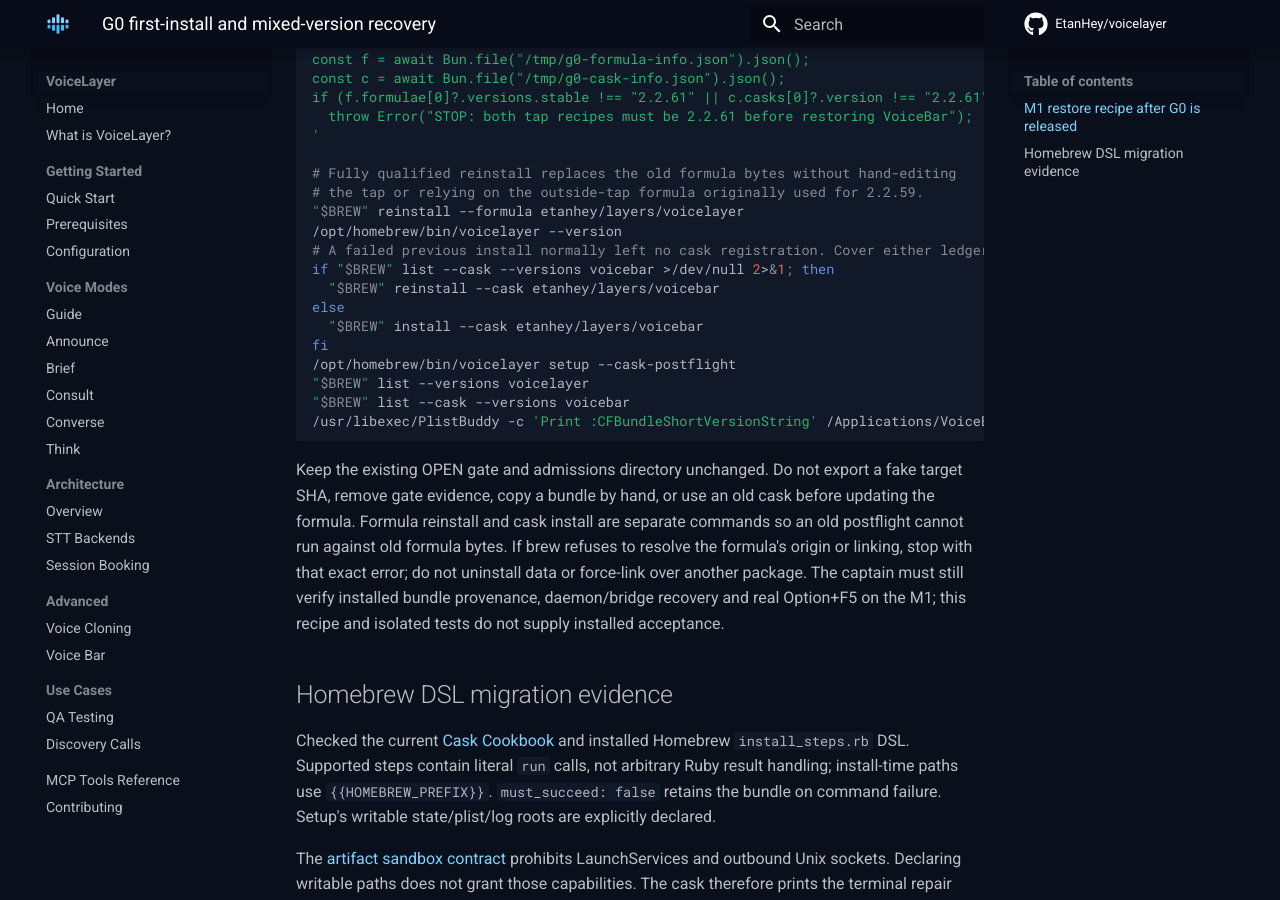
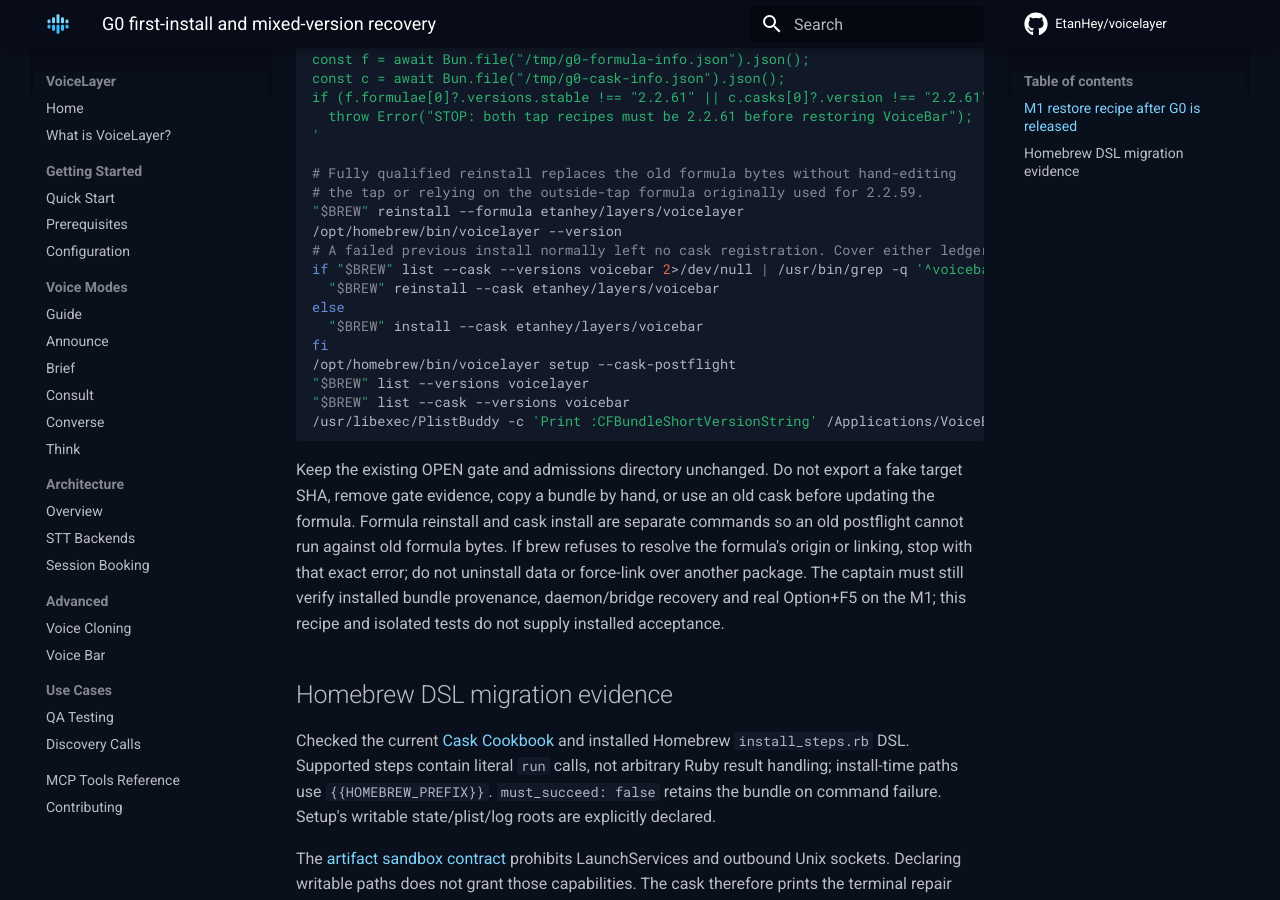
Before and after one commit to EtanHey/voicelayer, an MkDocs documentation site: the page built from docs/update-gate-first-install.md, in a window 1280 px wide and 900 px high, scrolled down 927 px. Built offline with MkDocs 1.6.1 and Material for MkDocs 9.7.7, drawn with Linux system fonts in a browser that asks for light colours; comment, search, counter and statistics services are not loaded.

Commit message:
docs(setup): check cask registration before M1 restoration
Co-Authored-By: GPT-6.1 Sol <noreply@openai.com>

```diff
--- a/docs/update-gate-first-install.md
+++ b/docs/update-gate-first-install.md
@@ -47,7 +47,7 @@ if (f.formulae[0]?.versions.stable !== "2.2.61" || c.casks[0]?.version !== "2.2.
 "$BREW" reinstall --formula etanhey/layers/voicelayer
 /opt/homebrew/bin/voicelayer --version
 # A failed previous install normally left no cask registration. Cover either ledger state.
-if "$BREW" list --cask --versions voicebar >/dev/null 2>&1; then
+if "$BREW" list --cask --versions voicebar 2>/dev/null | /usr/bin/grep -q '^voicebar '; then
   "$BREW" reinstall --cask etanhey/layers/voicebar
 else
   "$BREW" install --cask etanhey/layers/voicebar
```
